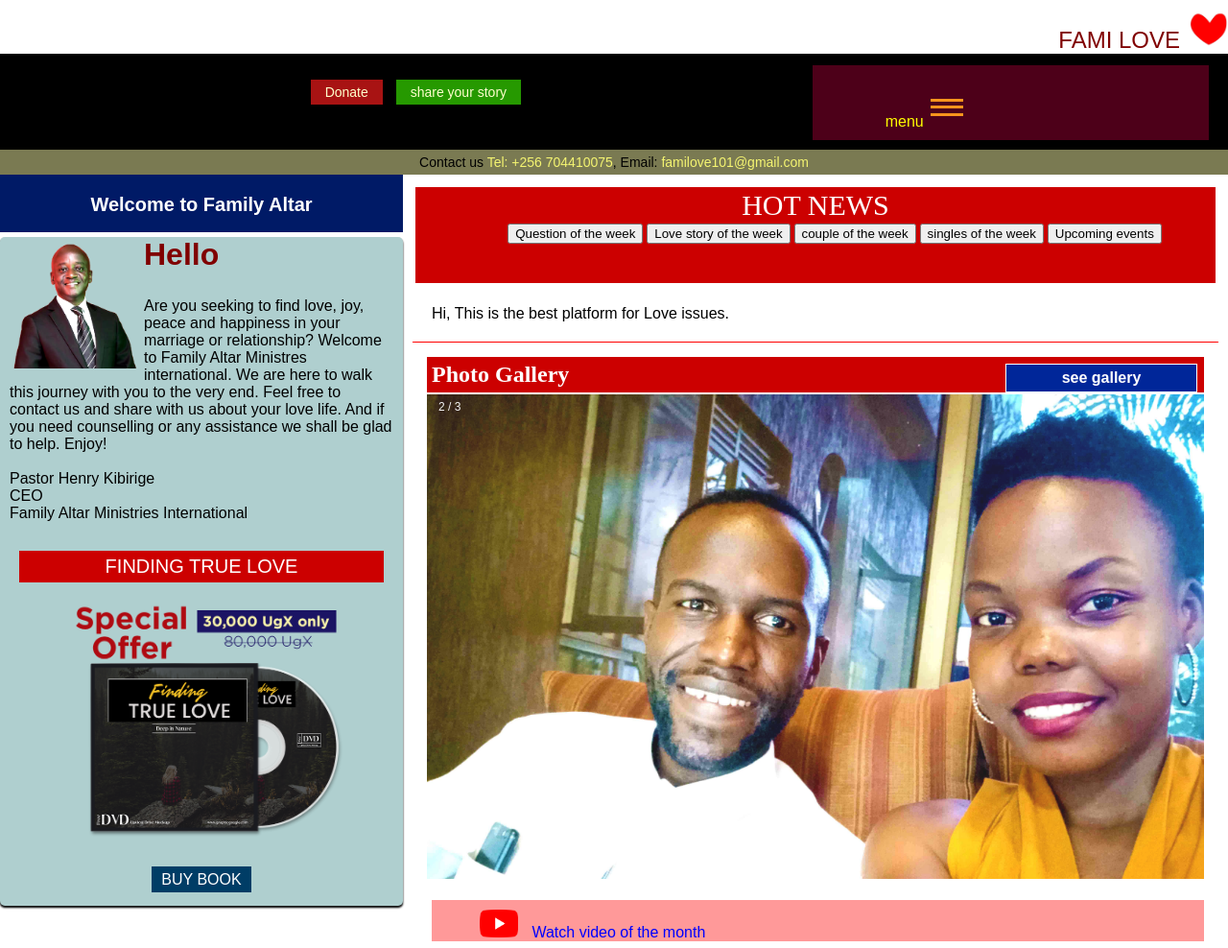
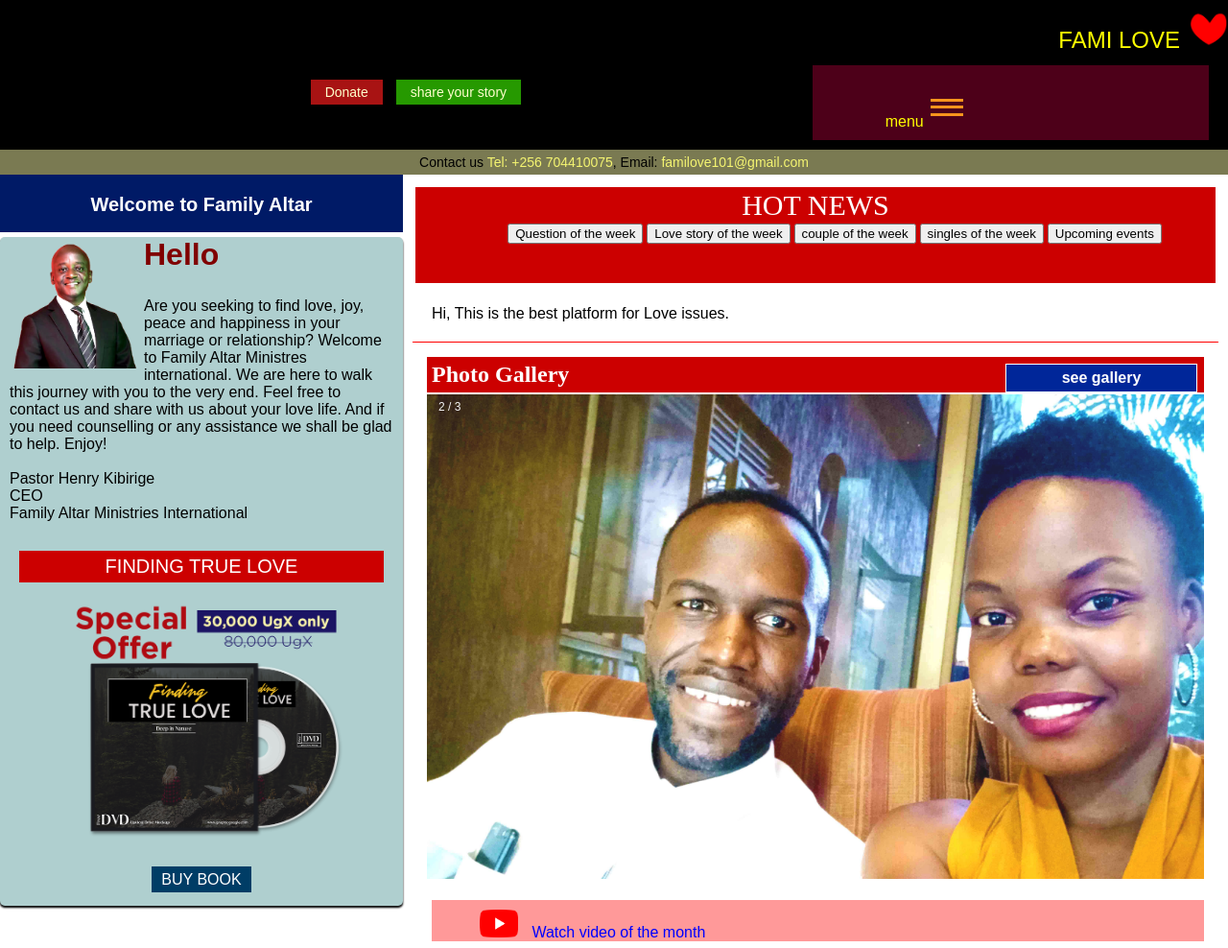
Before and after one commit to aysh-ug/FamilyAltar, a plain HTML site: page index.html in a window 1280 px wide. Shown: the top 988 px of the page at 96% size. Drawn offline with nearby package versions, Linux system fonts and the light colour scheme.

Commit message:
Update indexslider2.css

```diff
--- a/indexslider2.css
+++ b/indexslider2.css
@@ -17,10 +17,10 @@
 
 .head{
 	font-family:  Arial;
-	color: #800000;
+	color: yellow;
 	text-align: right;
 	font-size: 24px;
-	background-color:white;
+	background-color:black;
 	padding-top: 10px;
 	border-bottom-color: #4d0000;
 	border-bottom-width: 0px;
```
